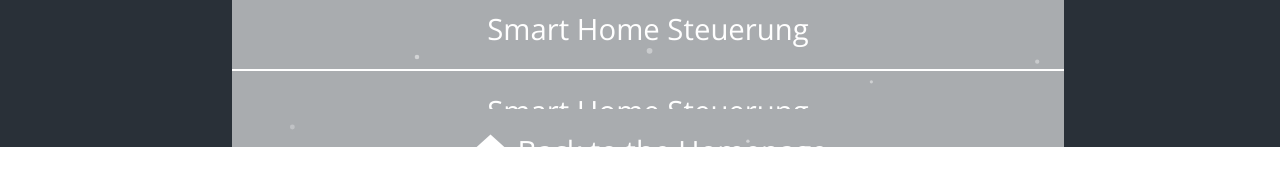
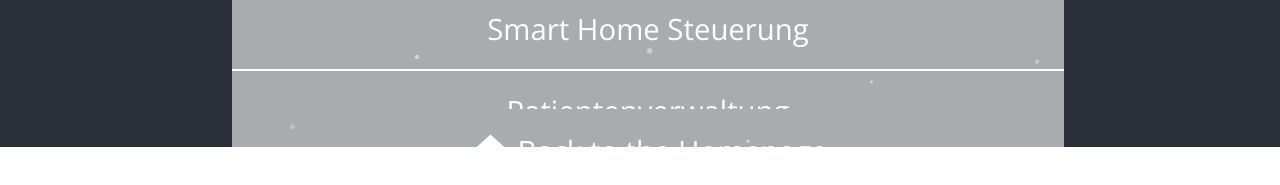
Before and after one commit to t-scheiber/nextjs_app, a Next.js app: page /codingprojects in a window 1280 px wide. Shown: the part 653-838 px from the top of the page. Built offline with nearby package versions, Linux system fonts and the light colour scheme.

Commit message:
corrections coding projects

```diff
--- a/components/CodingProjectsList.js
+++ b/components/CodingProjectsList.js
@@ -30,14 +30,15 @@ const CodingProjectsList = () => {
       name: 'Abschlussprojekt Web Development',
       url: 'https://fhtw-abschlussprojekt.thomasscheiber.com',
     },
-    {
-      name: 'Smart Home Steuerung',
-      url: 'https://fhtw-uebung7.thomasscheiber.com/',
-    },
-    {
-      name: 'Smart Home Steuerung',
-      url: 'https://fhtw-uebung6.thomasscheiber.com/',
-    },
+    // 6 + 7 funktionieren nicht mehr
+    // {
+    //   name: 'Smart Home Steuerung',
+    //   url: 'https://fhtw-uebung7.thomasscheiber.com/',
+    // },
+    // {
+    //   name: 'Smart Home Steuerung',
+    //   url: 'https://fhtw-uebung6.thomasscheiber.com/',
+    // },
     {
       name: 'Smart Home Steuerung',
       url: 'https://fhtw-uebung5.thomasscheiber.com/',
@@ -47,11 +48,11 @@ const CodingProjectsList = () => {
       url: 'https://fhtw-uebung4.thomasscheiber.com/',
     },
     {
-      name: 'Smart Home Steuerung',
+      name: 'Php Übungen',
       url: 'https://fhtw-uebung3.thomasscheiber.com/',
     },
     {
-      name: 'Smart Home Steuerung',
+      name: 'Smart Home Controller App',
       url: 'https://fhtw-uebung2.thomasscheiber.com/',
     },
     {
```
